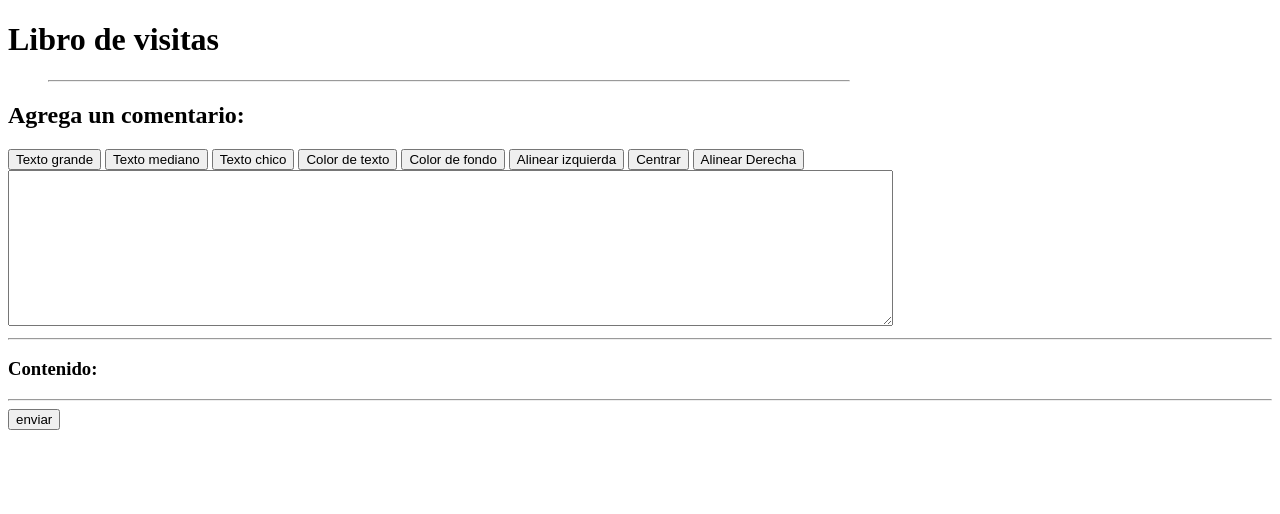
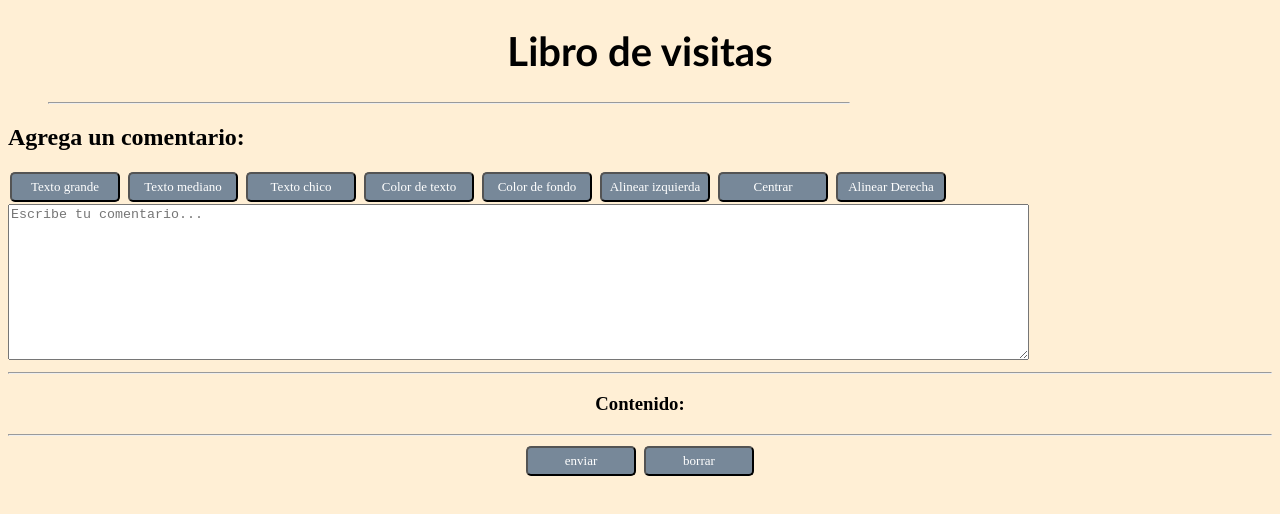
Before and after one commit to AdrianaHY/libro_de_visitas, a plain HTML site: page index.html in a window 1280 px wide. Drawn offline with Linux system fonts and the light colour scheme.

Commit message:
Segunda versión

```diff
--- /dev/null
+++ b/assets/estilos.css
@@ -0,0 +1,24 @@
+body {
+  align: center;
+  background-color: #FFEFD5;
+}
+
+h1 {
+  font-family: "Optima";
+  font-size: 40px;
+}
+
+h2 , h3 {
+  font-family: "Futura";
+}
+
+input  {
+  background-color: #778899;
+  border-radius: 5px;
+  font-family: "Helvética";
+  color: white;
+  font-size: 13px;
+  width: 110px;
+  height:30px;
+  margin: 2px;
+}
--- a/assets/js/visitas.js
+++ b/assets/js/visitas.js
@@ -1,47 +1,64 @@
+
+//Declaro varibales globales en donde se obtienen los datos registrados en el área de texto y en la vista previa
+//de este modo se podrán ocupar en todas las funciones
 var comentarioModificado = document.getElementById("vistaAnterior");
 var mensaje = document.getElementById("contenido");
 
-
+//En ésta función duplico lo que se escribe en el área de texto con lo que se va viendo abajo y lo que se modifica
 function vistaPrevia(){
 
 comentarioModificado.innerHTML = mensaje.value;
 }
 
+//Para hacer el texto grande
 function textoGrande(){
   comentarioModificado.style.fontSize = "70px";
 }
-
+//Para hacer el texto mediano
 function textoMediano(){
   comentarioModificado.style.fontSize = "45px";
 }
-
+//Para hacer el texto más pequeño
 function textoChico(){
   comentarioModificado.style.fontSize = "30px";
 }
 
+//Para cambio de color en la tipografía
 function cambioColorTexto(){
-  var pedirColorHex = prompt("Elige un color de fuente : ");
+  //En esta línea pedimos al usuario que elija el color en hexadecimal
+  var pedirColorHex = prompt("Elige un color HEXADECIMAL de fuente : ");
+  //Aquí igualamos la variable a lo que el usuario escribió, además agrego el "#" para que no sea necesario que el usuario lo ponga
   pedirColorHex = "#" + pedirColorHex;
   document.getElementById("vistaAnterior").style.color = pedirColorHex;
 }
+
+//Para pedir color para cambiar el fondo
 function cambioColorFondo(){
-  var pedirColorFondo = prompt("Elige un color de fondo : ");
+  //En esta línea pedimos al usuario que elija el color en hexadecimal
+  var pedirColorFondo = prompt("Elige un color HEXADECIMAL de fondo : ");
+  //Aquí igualamos la variable a lo que el usuario escribió, además agrego el "#" para que no sea necesario que el usuario lo ponga
   pedirColorFondo = "#" + pedirColorFondo;
   document.getElementById("vistaAnterior").style.backgroundColor = pedirColorFondo;
 }
+
+//Para alinear el texto a la derecha
 function alinearALaDerecha(){
   comentarioModificado.style.textAlign = "right";
 
 }
+
+//Para alinear el texto a la izquierda
 function alinearALaIzquierda(){
   comentarioModificado.style.textAlign = "left";
 
 }
-
+//Para alinear el texto en el centro
 function centrar(){
   comentarioModificado.style.textAlign = "center";
 
 }
+
+// ÉSTA NO FUNCIONÓ :(
 // function publicarComentario() {
 
 //     var comentarioPublicado = document.getElementById("vistaAnterior").cloneNode(true);
@@ -69,3 +86,7 @@ function publicarComentario() {
 	document.getElementById("nuevosComentarios").value = "";
 
 	}
+
+  function borrarVista(){
+    comentarioModificado.innerHTML = "";
+  }
--- a/index.html
+++ b/index.html
@@ -3,9 +3,10 @@
   <head>
     <meta charset="utf-8">
     <title>Libro de visitas</title>
+    <link rel="stylesheet" type="text/css" href="assets/estilos.css">
   </head>
-  <body>
-    <h1>Libro de visitas</h1>
+  <body backgroundColor>
+    <h1 align = "center" font-family = "verdana" = "">Libro de visitas</h1>
     <section id="nuevosComentarios">
 
 			<ul>
@@ -18,7 +19,7 @@
 		</section>
 
     <form>
-      <h2>Agrega un comentario:</h2>
+      <h2 align = "left">Agrega un comentario:</h2>
       <div align = "left">
         <input type = "button" value = "Texto grande" onclick = "textoGrande()"/>
         <input type = "button" value = "Texto mediano" onclick = "textoMediano()"/>
@@ -29,13 +30,17 @@
         <input type = "button" value = "Centrar" onclick = "centrar()"/>
         <input type = "button" value = "Alinear Derecha" onclick = "alinearALaDerecha()"/>
       </div>
-      <textarea name = "message" rows = "10" cols = "108" id = "contenido" oninput = "vistaPrevia()" ></textarea>
+      <textarea align = "center" name = "message" rows = "10" cols = "125" id = "contenido" oninput = "vistaPrevia()" placeholder = "Escribe tu comentario..."></textarea>
       <hr>
-      <h3>Contenido:</h3>
+      <h3 align = "center">Contenido:</h3>
 
-      <p nombre = "vistaAnterior" id = "vistaAnterior" value = ""></p>
+      <p nombre = "vistaAnterior" id = "vistaAnterior" value = "" ></p>
       <hr>
+
+      <div align = "center">
       <input type = "button" value = "enviar" onclick = "publicarComentario()"/>
+      <input type = "button" value = "borrar" onclick = "borrarVista()"/>
+    </div>
     </form>
 
     <script src = "assets/js/visitas.js"></script>
```
Also changed, not shown: 1 other file.
